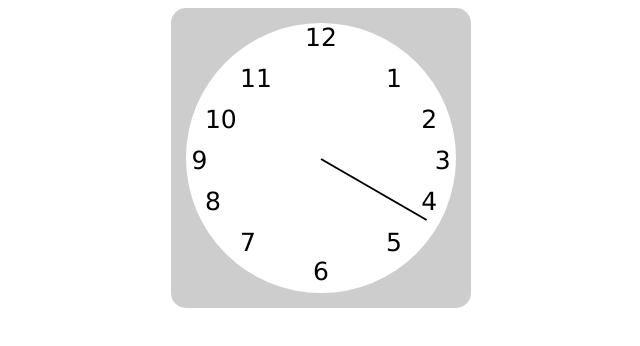
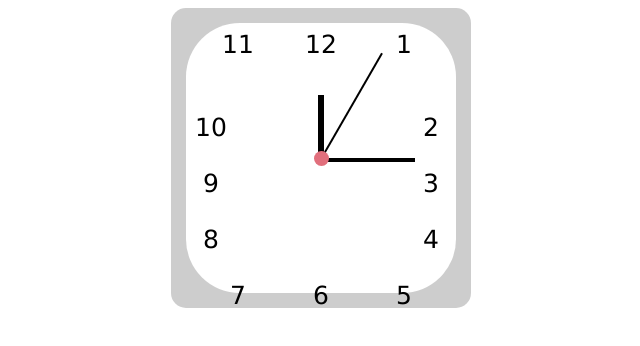
Before and after one commit to eugenesoo/analogclock, a website: page index.html in a window 1280 px wide. Shown: the whole page, without its empty margins (319-959 px from the left). Drawn offline with Linux system fonts and the light colour scheme.

Commit message:
refactor clock style

```diff
--- a/index.html
+++ b/index.html
@@ -8,75 +8,67 @@
     <div class='clockbg'>
       <div id='seconds'>
       </div>
+      <div id='minutes'>
+      </div>
+      <div id='hour'>
+      </div>
+      <div id='middle'>
+      </div>
       <div class='clock'>
-        <div class='clockNums' id='twelve'>
-          12
-        </div>
-
-        <div class='clockuncenter'>
-          <span class='rightfloat' id='one'>
+        <div class='clockNums firstRow'>
+          <span class='nums leftNums'>
+            11
+          </span><span class='nums'>
+            12
+          </span><span class='nums rightNums'>
             1
-          </span>
-          <span class='leftfloat' id='eleven'>
-            11
           </span>
         </div>
 
-        <div class='clear'>
-        </div>
+        <div class='clear'></div>
 
-        <div class='clockuncenter'>
-          <span class='rightfloat' id='two'>
+        <div class='clockNums clockNumsWide'>
+          <span class='nums leftNums'>
+            10
+          </span>
+          <span class='nums rightNums'>
             2
-          </span>
-          <span class='leftfloat' id='ten'>
-            10
           </span>
         </div>
 
-        <div class='clear'>
-        </div>
+        <div class='clear'></div>
 
-        <div class='clockuncenter'>
-          <span class='rightfloat' id='three'>
+        <div class='clockNums clockNumsWide'>
+          <span class='nums leftNums'>
+            9
+          </span>
+          <span class='nums rightNums'>
             3
-          </span>
-          <span class='leftfloat' id='nine'>
-            9
           </span>
         </div>
 
-        <div class='clear'>
-        </div>
+        <div class='clear'></div>
 
-        <div class='clockuncenter'>
-          <span class='rightfloat' id='four'>
+        <div class='clockNums clockNumsWide'>
+          <span class='nums leftNums'>
+            8
+          </span>
+          <span class='nums rightNums'>
             4
-          </span>
-          <span class='leftfloat' id='eight'>
-            8
           </span>
         </div>
 
-        <div class='clear'>
-        </div>
+        <div class='clear'></div>
 
-        <div class='clockuncenter'>
-          <span class='rightfloat' id='five'>
+        <div class='clockNums'>
+          <span class='nums leftNums'>
+            7
+          </span><span class='nums'>
+            6
+          </span><span class='nums rightNums'>
             5
           </span>
-          <span class='leftfloat' id='seven'>
-            7
-          </span>
         </div>
-
-        <div class='clear'>
-        </div>
-
-        <div class='clockNums' id='six'>
-          6
-        </div>
-
       </div>
     </div>
   </body>
--- a/style.css
+++ b/style.css
@@ -10,7 +10,7 @@
 .clock {
   width: 270px;
   height: 270px;
-  border-radius: 50%;
+  border-radius: 20%;
   background: #ffffff;
   margin: 15px;
   position: absolute;
@@ -19,22 +19,73 @@
 }
 
 .clockNums {
-  width: 1.5em;
   text-align: center;
-  margin: auto;
+  margin: 10% 10%;
 }
 
-.clockuncenter {
-  margin: 12px auto;
+.firstRow {
+  margin-top: 2.5%;
+}
+
+.clockNumsWide {
+  margin: 10% 0%;
+}
+
+.nums {
+  display: inline-block;
+  width: 2em;
+}
+
+.rightNums {
+  float: right;
+}
+
+.leftNums {
+  float: left;
+}
+
+.clear {
   clear: both;
 }
 
-.rightfloat {
-  float: right;
+#middle {
+  position: absolute;
+  left: 47.5%;
+  top: 47.5%;
+  width:5%;
+  height: 5%;
+  border-radius: 50%;
+  background: #E16F7C;
+  z-index: 2;
+}
+#hour {
+  position: absolute;
+  left: 50%;
+  top: 50%;
+  width: 20%;
+  border: 3px solid black;
+  z-index: 1;
+  margin: auto;
+  animation-name: rotation;
+  animation-duration: 216000s;
+  animation-iteration-count: infinite;
+  animation-timing-function: linear;
+  animation-delay: -162000s;
+  transform-origin: 0;
 }
 
-.leftfloat {
-  float: left;
+#minutes {
+  position: absolute;
+  left: 50%;
+  top: 50%;
+  width: 30%;
+  border: 2px solid black;
+  z-index: 1;
+  margin: auto;
+  animation-name: rotation;
+  animation: rotate 3600s infinite steps(60);
+  animation-delay: -2700s;
+  transform-origin: 0;
 }
 
 #seconds {
@@ -45,12 +96,10 @@
   border: 1px solid black;
   z-index: 1;
   margin: auto;
+  animation: rotate 60s infinite steps(60);
   animation-name: rotation;
-  animation-duration: 60s;
-  animation-iteration-count: infinite;
-  animation-timing-function: linear;
+  animation-delay: -45s;
   transform-origin: 0;
-  transform: rotate(54deg);
 }
 
 @keyframes rotation {
@@ -61,37 +110,3 @@
     transform: rotate(360deg)
   }
 }
-
-#twelve {
-}
-
-#six {
-}
-
-#one, #five {
-  margin-right: 20%;
-}
-
-#eleven, #seven {
-  margin-left: 20%;
-}
-
-#two, #four {
-  margin-right: 7%;
-}
-
-#ten, #eight {
-  margin-left: 7%;
-}
-
-#three {
-  margin-right: 2%;
-}
-
-#nine {
-  margin-left: 2%;
-}
-
-.clear {
-  clear: both;
-}
```
